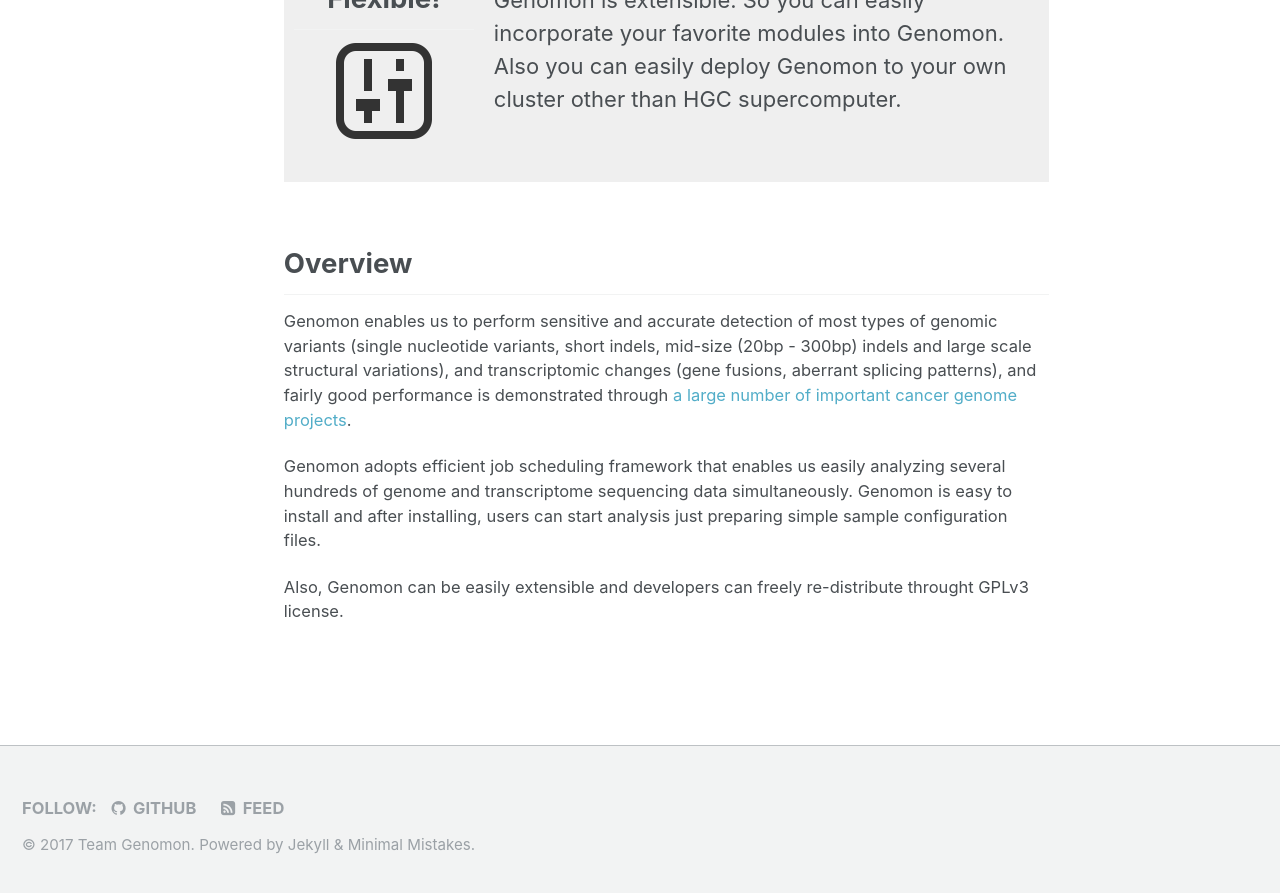
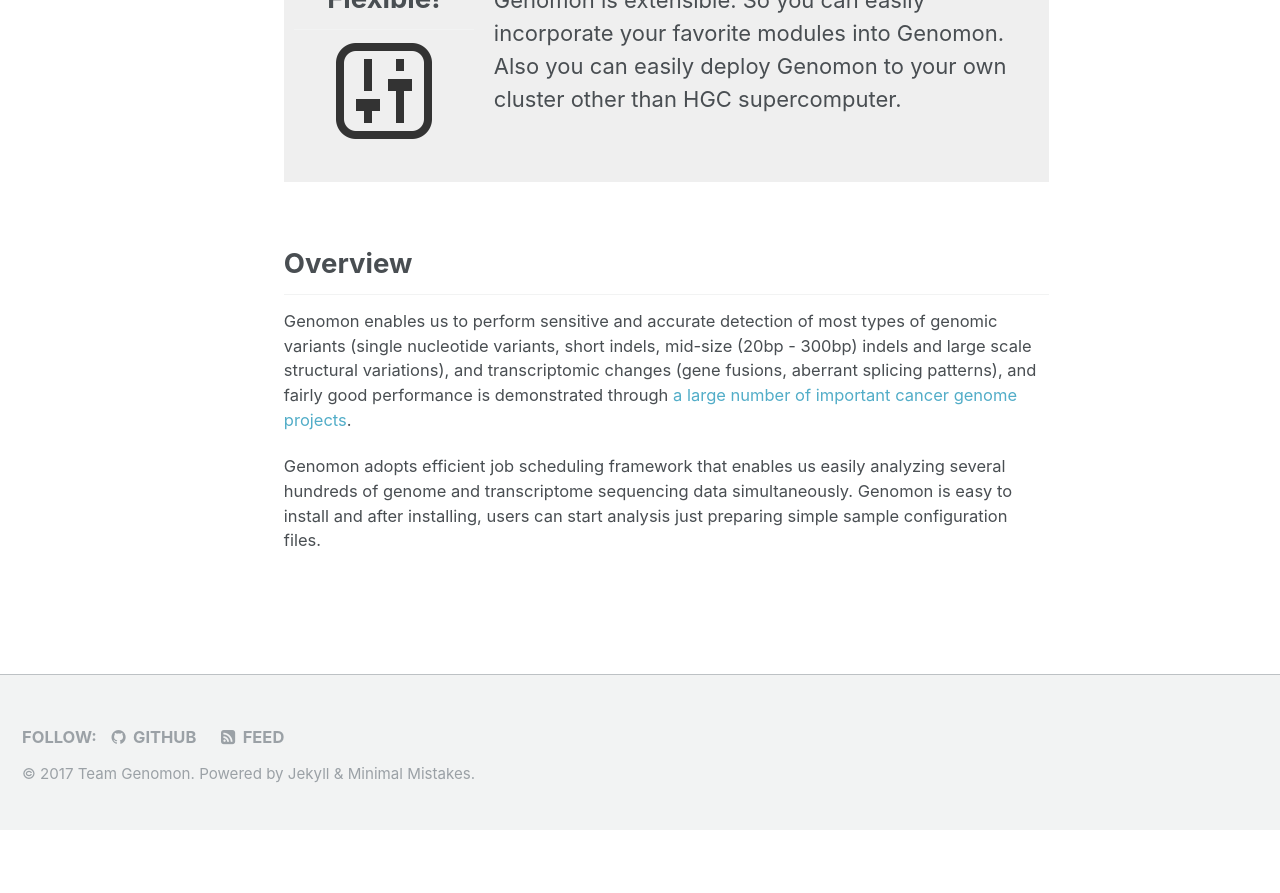
Before and after one commit to Genomon-Project/GenomonPagesR, a Jekyll site: the page built from index.md, in a window 1280 px wide and 900 px high, scrolled down 2005 px. Shown: the top 893 px of the window. Built offline with Jekyll 4.4.1, drawn with Linux system fonts in a browser that asks for light colours; after the commit the page ends 2835 px from its top, so only the background shows below that.

Commit message:
Update index.md

```diff
--- a/index.md
+++ b/index.md
@@ -101,5 +101,3 @@ Genomon adopts efficient job scheduling framework that enables us easily analyzi
 genome and transcriptome sequencing data simultaneously.
 Genomon is easy to install and after installing,
 users can start analysis just preparing simple sample configuration files.
-
-Also, Genomon can be easily extensible and developers can freely re-distribute throught GPLv3 license.
```
